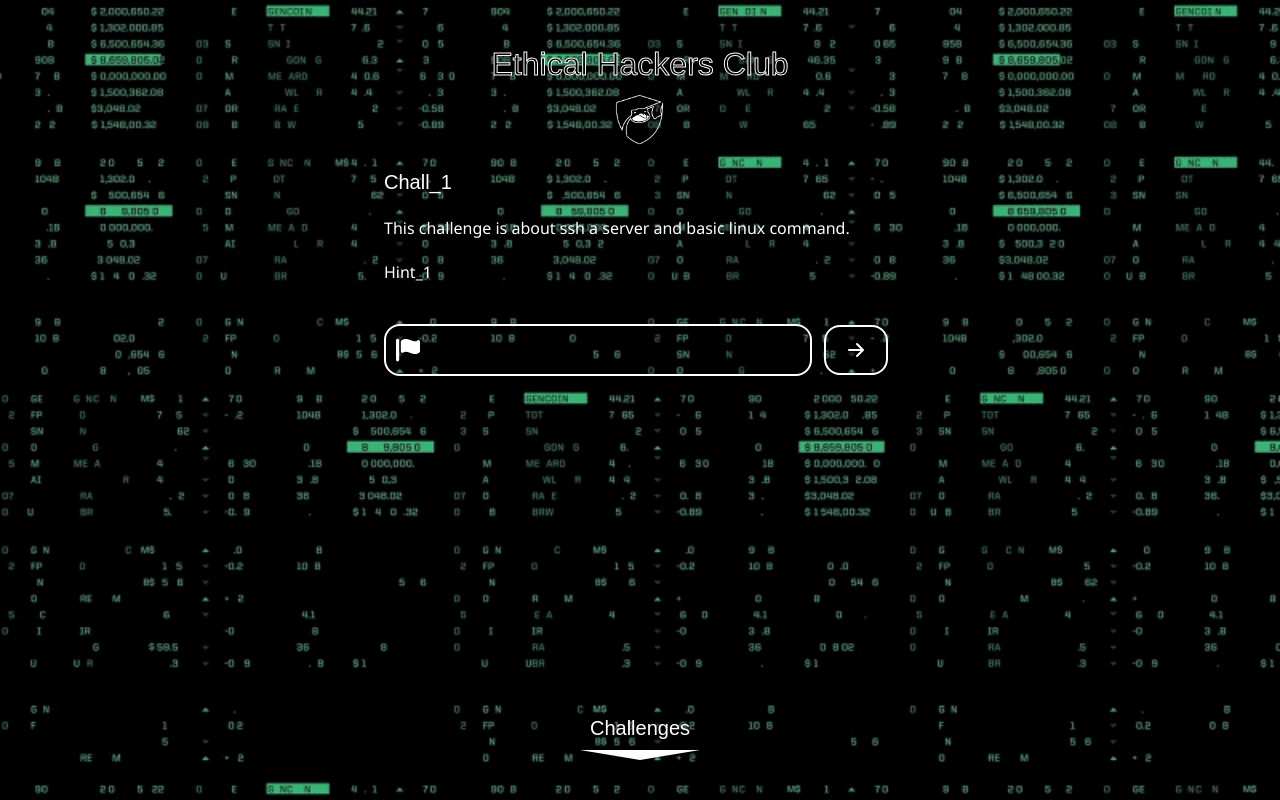
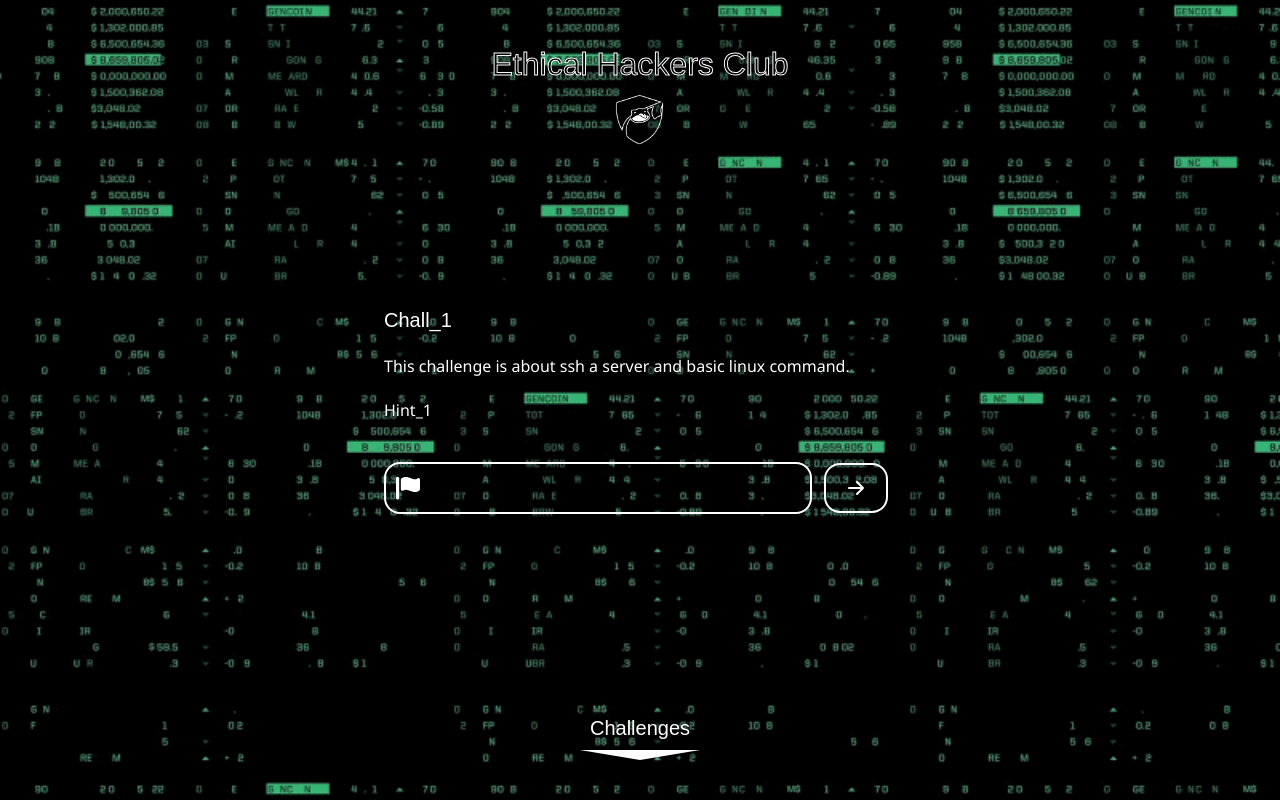
Before and after one commit to perplexedG3/Workshop_EHC, a PHP site: page /chall.php?id=1 in a window 1280 px wide. Run offline with PHP 8.4, Linux system fonts and the light colour scheme; a user stored in the database is signed in; data comes from the database, SQL or seed files in the repository; some libraries are stand-ins or nearby versions; some web fonts are replaced.

Commit message:
style: fix verical center for input flag form

```diff
--- a/chall.php
+++ b/chall.php
@@ -80,13 +80,13 @@
 </head>
 
 <body>
-    <div id="main" class="bg-black h-[100vh] w-[100vw]">
+    <div id="main" class="bg-black h-[100vh] w-[100vw] relative">
         <div class="flex flex-col items-center py-10 h-[100%]">
             <a href="/" class="flex flex-col items-center">
                 <h1 class="text-black text-[2rem]">Ethical Hackers Club</h1>
                 <img src="./assets/logo.png" alt="logo" class="h-[60px]">
             </a>
-            <div class="md:w-[40%]">
+            <div class="md:w-[40%] absolute top-[50%] left-[50%] translate-x-[-50%] translate-y-[-50%]">
                 <div class="flex flex-col text-white">
                     <span class="text-xl py-5"><?php echo $results['Chall_name'] ?></span>
                     <span style="font-family: 'Segoe UI', Arial, sans-serif;">
```
